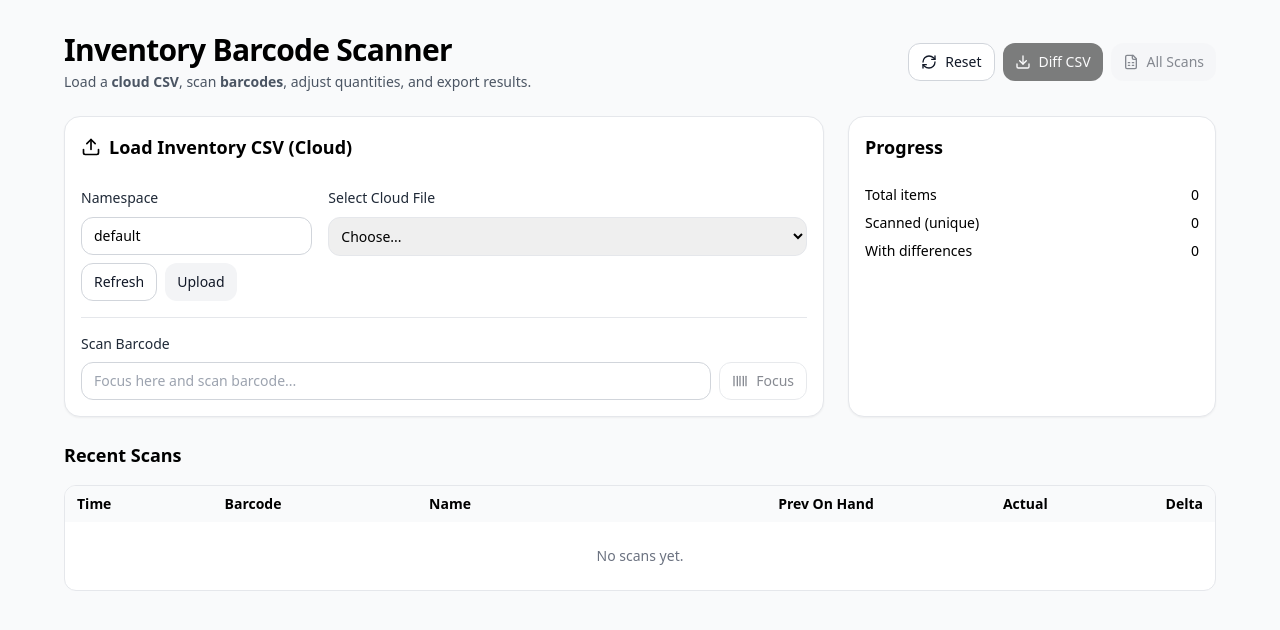
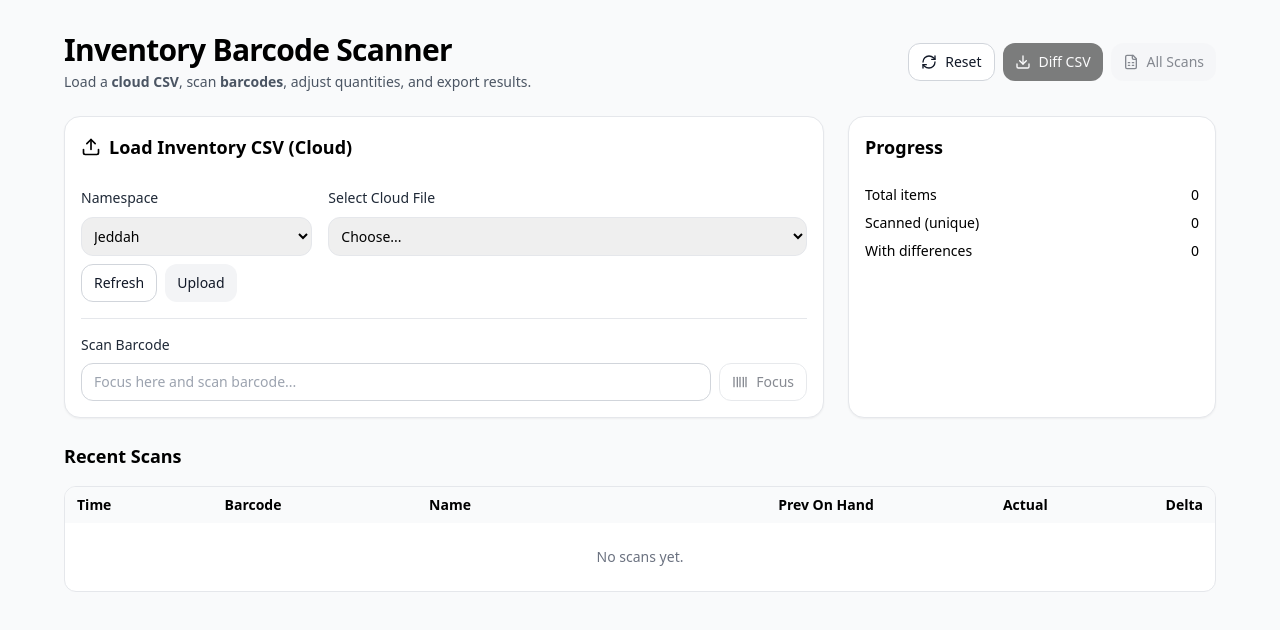
Before and after one commit to noumanabid-jpg/inventory-scanner-app, a React (Vite) app: page / in a window 1280 px wide. Shown: the top 630 px of the page. Built offline with nearby package versions, Linux system fonts and the light colour scheme.

Commit message:
Update App.jsx

```diff
--- a/src/App.jsx
+++ b/src/App.jsx
@@ -688,12 +688,19 @@ export default function InventoryScannerApp() {
               <div className="grid gap-3 sm:gap-4 md:grid-cols-3">
                 <div className="space-y-2">
   <Label htmlFor="ns" className="text-xs sm:text-sm">Namespace</Label>
-                  <Input
+
+  {/* ▼ dropdown instead of free text */}
+  <select
     id="ns"
+    className="w-full border rounded-xl p-2 text-sm"
     value={namespace}
     onChange={(e) => setNamespace(e.target.value)}
-                    placeholder="e.g., default or jeddah-warehouse"
-                  />
+  >
+    <option value="Jeddah">Jeddah</option>
+    <option value="Riyadh">Riyadh</option>
+    <option value="Dammam">Dammam</option>
+  </select>
+
   <div className="flex flex-wrap gap-2">
     <Button variant="outline" onClick={refreshCloudList} disabled={cloudBusy} className="flex-1 sm:flex-none">
       Refresh
@@ -843,20 +850,6 @@ export default function InventoryScannerApp() {
         </section>
       </div>
 
-      {/* Mobile bottom bar for quick actions (shows after a file is loaded) */}
-      {rows.length > 0 && (
-        <div className="fixed bottom-3 inset-x-3 md:hidden">
-          <div className="rounded-2xl shadow-lg border bg-white p-3 flex gap-2">
-            <Button className="flex-1" onClick={exportDifferencesCSV} disabled={!diffs.length}>
-              Diff CSV
-            </Button>
-            <Button variant="secondary" className="flex-1" onClick={exportAllScansCSV} disabled={!diffs.length}>
-              All Scans
-            </Button>
-          </div>
-        </div>
-      )}
-
       {/* Modal to confirm actual qty */}
       <Dialog open={!!active} onOpenChange={(open) => !open && setActive(null)}>
         <DialogContent className="sm:max-w-lg">
```
Lines whose indentation alone changed are shown as unchanged.
